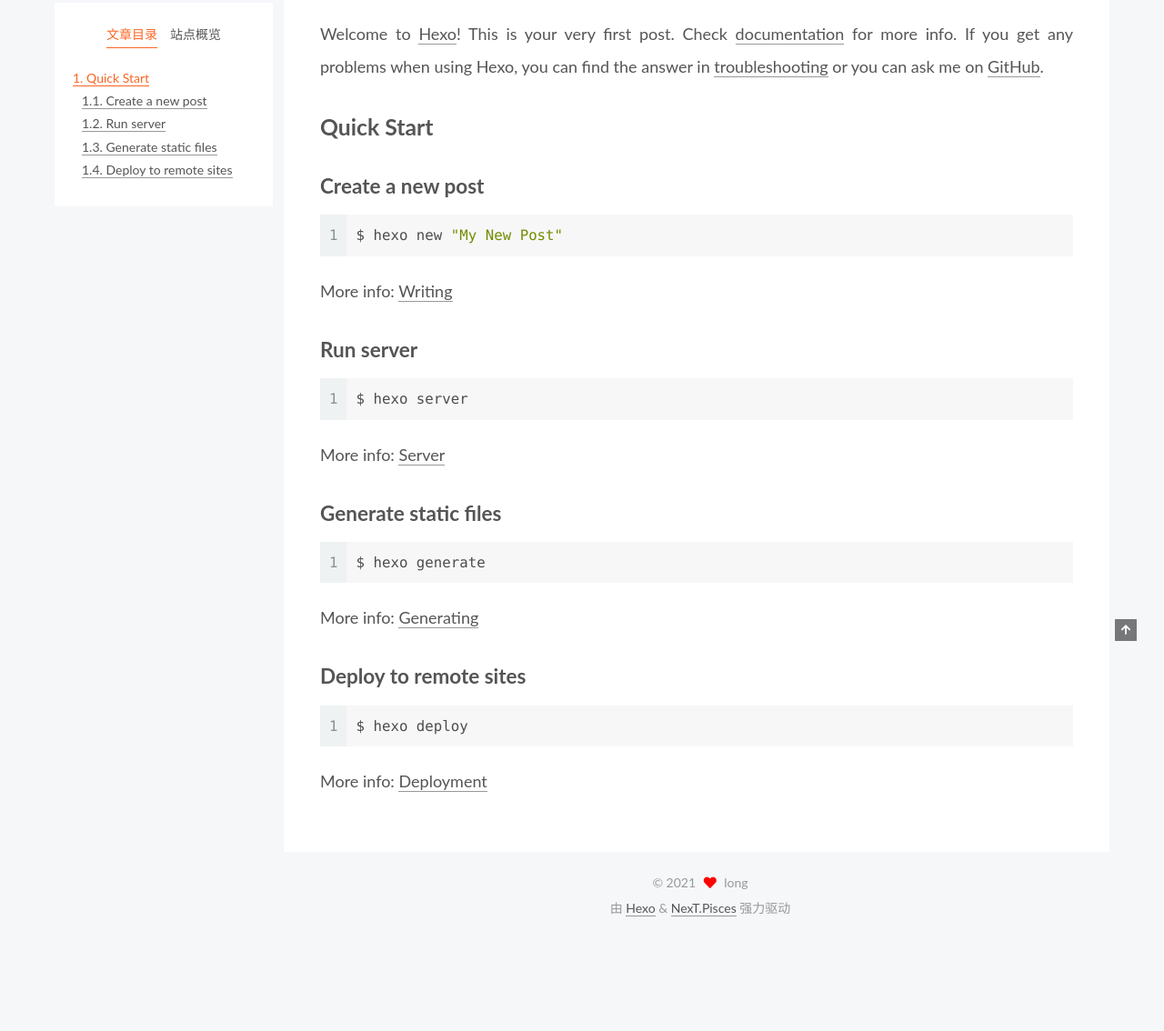
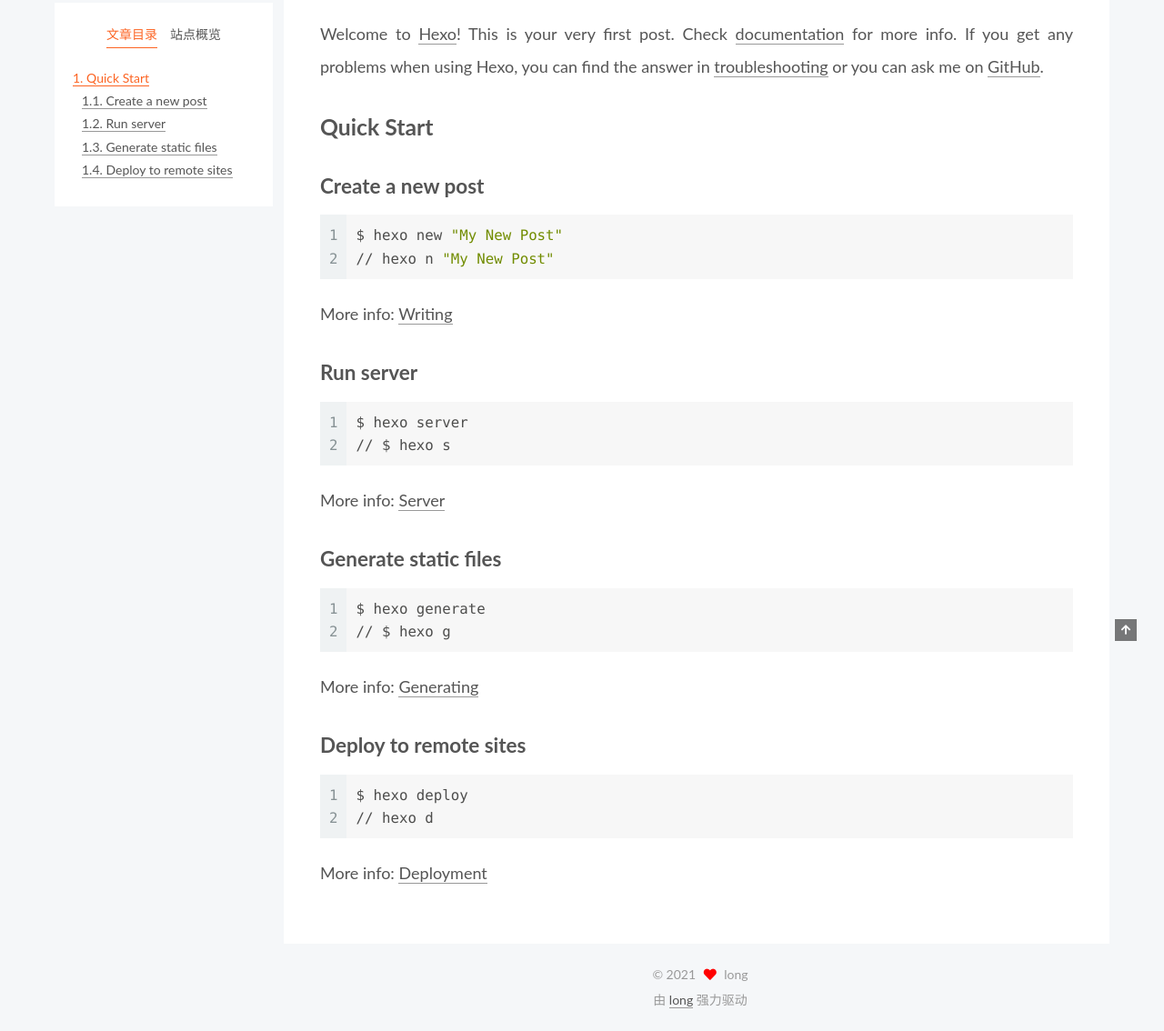
Before and after one commit to huang-weilong/huang-weilong.github.io, a plain HTML site: page 2021/03/21/hello-world/index.html in a window 1280 px wide. Shown: the part 195-1329 px from the top of the page at 91% size. Before the commit the page ends 1228 px from the top, so only its background shows below. Drawn offline with Linux system fonts and the light colour scheme.

Commit message:
Site updated: 2021-03-21 17:49:57

```diff
--- a/2021/03/21/hello-world/index.html
+++ b/2021/03/21/hello-world/index.html
@@ -28,7 +28,7 @@
 <meta property="og:description" content="Welcome to Hexo! This is your very first post. Check documentation for more info. If you get any problems when using Hexo, you can find the answer in troubleshooting or you can ask me on GitHub. Quick">
 <meta property="og:locale" content="zh_CN">
 <meta property="article:published_time" content="2021-03-20T16:00:00.000Z">
-<meta property="article:modified_time" content="2021-03-21T08:55:09.034Z">
+<meta property="article:modified_time" content="2021-03-21T09:49:35.507Z">
 <meta property="article:author" content="long">
 <meta name="twitter:card" content="summary">
 
@@ -174,7 +174,7 @@
               <span class="post-meta-item-text">发表于</span>
 
 
-              <time title="创建时间：2021-03-21 00:00:00 / 修改时间：16:55:09" itemprop="dateCreated datePublished" datetime="2021-03-21T00:00:00+08:00">2021-03-21</time>
+              <time title="创建时间：2021-03-21 00:00:00 / 修改时间：17:49:35" itemprop="dateCreated datePublished" datetime="2021-03-21T00:00:00+08:00">2021-03-21</time>
             </span>
 
 
@@ -189,16 +189,16 @@
 
 
         <p>Welcome to <a target="_blank" rel="noopener" href="https://hexo.io/">Hexo</a>! This is your very first post. Check <a target="_blank" rel="noopener" href="https://hexo.io/docs/">documentation</a> for more info. If you get any problems when using Hexo, you can find the answer in <a target="_blank" rel="noopener" href="https://hexo.io/docs/troubleshooting.html">troubleshooting</a> or you can ask me on <a target="_blank" rel="noopener" href="https://github.com/hexojs/hexo/issues">GitHub</a>.</p>
-<h2 id="Quick-Start"><a href="#Quick-Start" class="headerlink" title="Quick Start"></a>Quick Start</h2><h3 id="Create-a-new-post"><a href="#Create-a-new-post" class="headerlink" title="Create a new post"></a>Create a new post</h3><figure class="highlight bash"><table><tr><td class="gutter"><pre><span class="line">1</span><br></pre></td><td class="code"><pre><span class="line">$ hexo new <span class="string">&quot;My New Post&quot;</span></span><br></pre></td></tr></table></figure>
+<h2 id="Quick-Start"><a href="#Quick-Start" class="headerlink" title="Quick Start"></a>Quick Start</h2><h3 id="Create-a-new-post"><a href="#Create-a-new-post" class="headerlink" title="Create a new post"></a>Create a new post</h3><figure class="highlight bash"><table><tr><td class="gutter"><pre><span class="line">1</span><br><span class="line">2</span><br></pre></td><td class="code"><pre><span class="line">$ hexo new <span class="string">&quot;My New Post&quot;</span></span><br><span class="line">// hexo n <span class="string">&quot;My New Post&quot;</span></span><br></pre></td></tr></table></figure>
 
 <p>More info: <a target="_blank" rel="noopener" href="https://hexo.io/docs/writing.html">Writing</a></p>
-<h3 id="Run-server"><a href="#Run-server" class="headerlink" title="Run server"></a>Run server</h3><figure class="highlight bash"><table><tr><td class="gutter"><pre><span class="line">1</span><br></pre></td><td class="code"><pre><span class="line">$ hexo server</span><br></pre></td></tr></table></figure>
+<h3 id="Run-server"><a href="#Run-server" class="headerlink" title="Run server"></a>Run server</h3><figure class="highlight bash"><table><tr><td class="gutter"><pre><span class="line">1</span><br><span class="line">2</span><br></pre></td><td class="code"><pre><span class="line">$ hexo server</span><br><span class="line">// $ hexo s</span><br></pre></td></tr></table></figure>
 
 <p>More info: <a target="_blank" rel="noopener" href="https://hexo.io/docs/server.html">Server</a></p>
-<h3 id="Generate-static-files"><a href="#Generate-static-files" class="headerlink" title="Generate static files"></a>Generate static files</h3><figure class="highlight bash"><table><tr><td class="gutter"><pre><span class="line">1</span><br></pre></td><td class="code"><pre><span class="line">$ hexo generate</span><br></pre></td></tr></table></figure>
+<h3 id="Generate-static-files"><a href="#Generate-static-files" class="headerlink" title="Generate static files"></a>Generate static files</h3><figure class="highlight bash"><table><tr><td class="gutter"><pre><span class="line">1</span><br><span class="line">2</span><br></pre></td><td class="code"><pre><span class="line">$ hexo generate</span><br><span class="line">// $ hexo g</span><br></pre></td></tr></table></figure>
 
 <p>More info: <a target="_blank" rel="noopener" href="https://hexo.io/docs/generating.html">Generating</a></p>
-<h3 id="Deploy-to-remote-sites"><a href="#Deploy-to-remote-sites" class="headerlink" title="Deploy to remote sites"></a>Deploy to remote sites</h3><figure class="highlight bash"><table><tr><td class="gutter"><pre><span class="line">1</span><br></pre></td><td class="code"><pre><span class="line">$ hexo deploy</span><br></pre></td></tr></table></figure>
+<h3 id="Deploy-to-remote-sites"><a href="#Deploy-to-remote-sites" class="headerlink" title="Deploy to remote sites"></a>Deploy to remote sites</h3><figure class="highlight bash"><table><tr><td class="gutter"><pre><span class="line">1</span><br><span class="line">2</span><br></pre></td><td class="code"><pre><span class="line">$ hexo deploy</span><br><span class="line">// hexo d</span><br></pre></td></tr></table></figure>
 
 <p>More info: <a target="_blank" rel="noopener" href="https://hexo.io/docs/one-command-deployment.html">Deployment</a></p>
 
@@ -326,7 +326,7 @@
   </span>
   <span class="author" itemprop="copyrightHolder">long</span>
 </div>
-  <div class="powered-by">由 <a href="https://hexo.io/" class="theme-link" rel="noopener" target="_blank">Hexo</a> & <a href="https://pisces.theme-next.org/" class="theme-link" rel="noopener" target="_blank">NexT.Pisces</a> 强力驱动
+  <div class="powered-by">由 <a href="https://github.com/huang-weilong" class="theme-link" rel="noopener" target="_blank">long</a> 强力驱动
   </div>
 
 
```
Also changed, not shown: archives/2021/03/index.html (+1 -1 lines), archives/2021/index.html (+1 -1 lines), archives/index.html (+1 -1 lines), index.html (+6 -6 lines).
